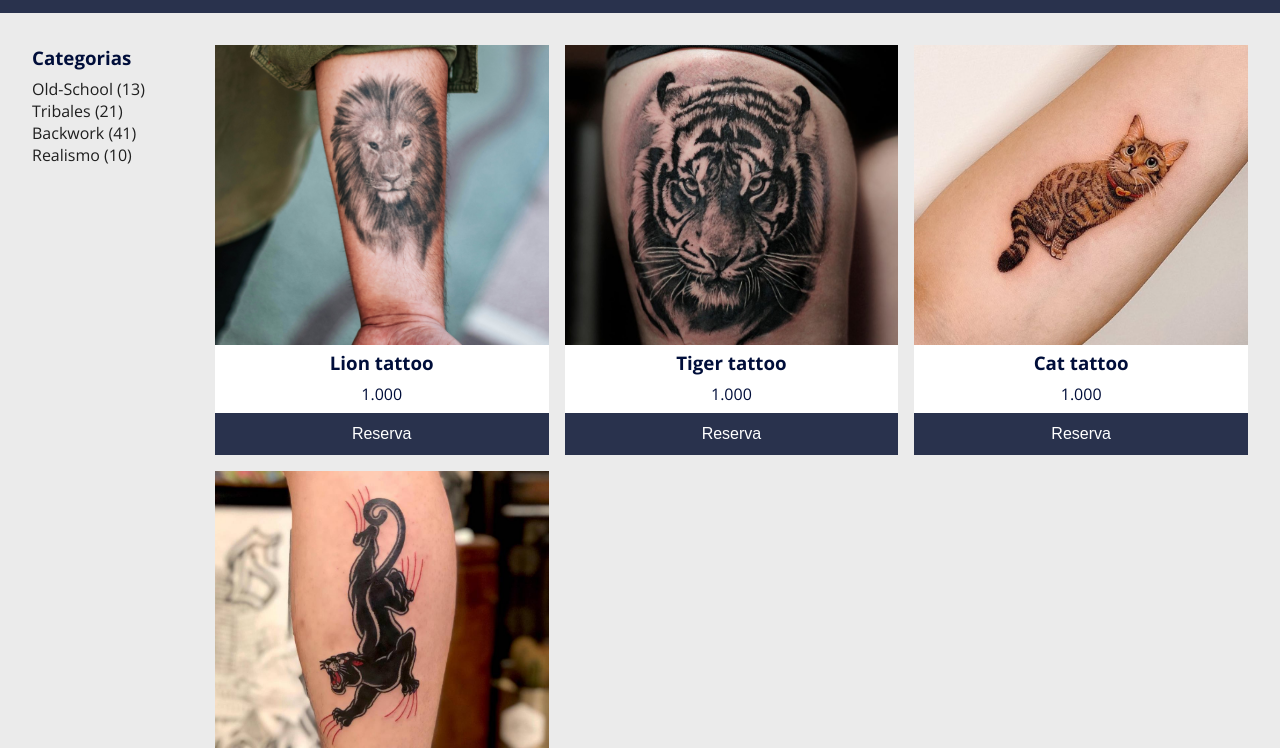
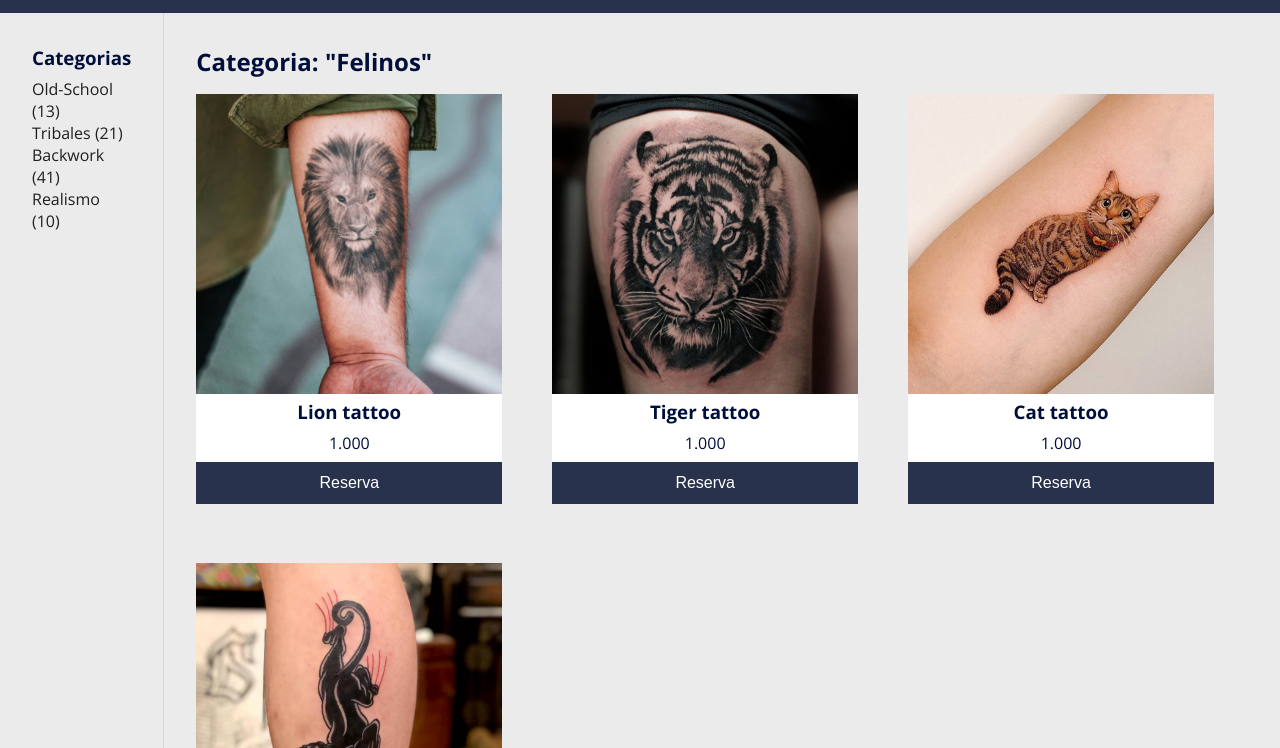
Before and after one commit to MateooetaM/DesafioGrid-Ecommerce, a plain HTML site: page index.html in a window 1280 px wide. Shown: the part 52-800 px from the top of the page. Drawn offline with nearby package versions, Linux system fonts and the light colour scheme.

Commit message:
Actualizacion: Titulo de section y altura de sidebar

```diff
--- a/assets/css/style.css
+++ b/assets/css/style.css
@@ -2,6 +2,7 @@
 
 :root {
     --nav: #29324d;
+    --border: #ced4fa;
     --bg: #ebebeb;
     --title: #000e3a;
     --text: #000;
@@ -27,7 +28,7 @@ a {
 
 #root {
     display: grid;
-    grid-template-columns: 1fr 6fr;
+    grid-template-columns: 1fr 7fr;
     grid-template-areas:
         'nav nav'
         'aside section'
@@ -52,7 +53,10 @@ a {
 aside {
     display: flex;
     flex-direction: column;
-    height: 100vh;
+    justify-content: flex-start;
+    align-items: flex-start;
+    border-right: 1px solid var(--border);
+    height: 150vh;
     background: var(--bg);
     padding: 2rem;
     grid-area: aside;
@@ -66,6 +70,7 @@ aside .widget h3 {
 
 aside .widget ul {
     list-style: none;
+    margin-bottom: 0.5rem;
 }
 
 aside .widget a {
@@ -82,19 +87,31 @@ aside .widget a:hover {
     background: var(--bg);
 }
 
+.post-gallery {
+    display: grid;
+    align-items: center;
+    grid-template-columns: repeat(3, 1fr);
+    gap: 3.7rem 1rem;
+
+}
+
+.related-posts .card {
+    display: flex;
+    flex-direction: column;
+    justify-content: center;
+    text-align: center;
+    width: 90%;
+    background-color: var(--white);
+}
+
 .related-posts .card p {
     padding: 0.5rem;
 }
 
-.post-gallery {
-    display: grid;
-    grid-template-columns: repeat(3, 1fr);
-    gap: 1rem;
-}
-
-.related-posts .card {
-    text-align: center;
-    background-color: var(--white);
+.related-posts .title-section {
+    color: var(--title);
+    font-size: 1.5rem;
+    margin-bottom: 1rem;
 }
 
 .related-posts .card button {
--- a/index.html
+++ b/index.html
@@ -33,6 +33,7 @@
         </aside>
 
         <section class="related-posts">
+            <h3 class="title-section">Categoria: "Felinos"</h3>
             <div class="post-gallery">
                 <div class="card">
                     <a href="#">
```
